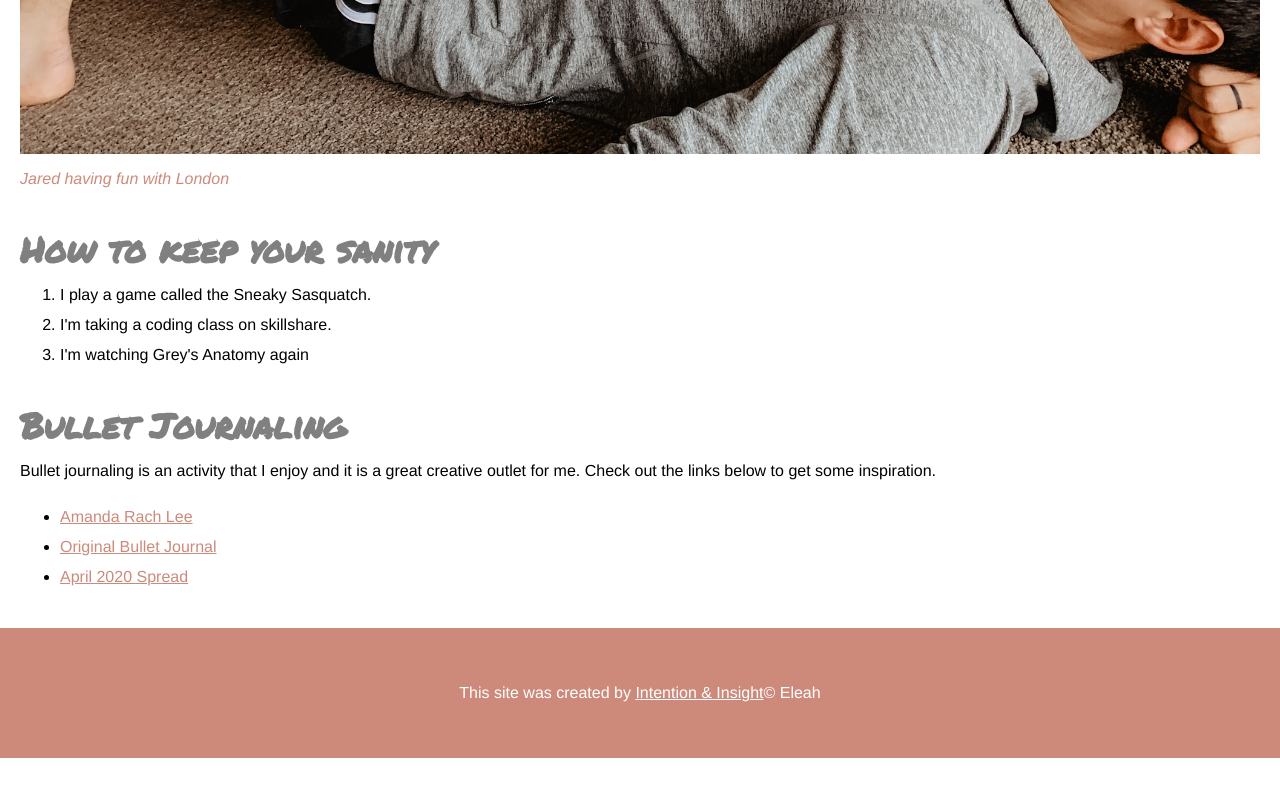
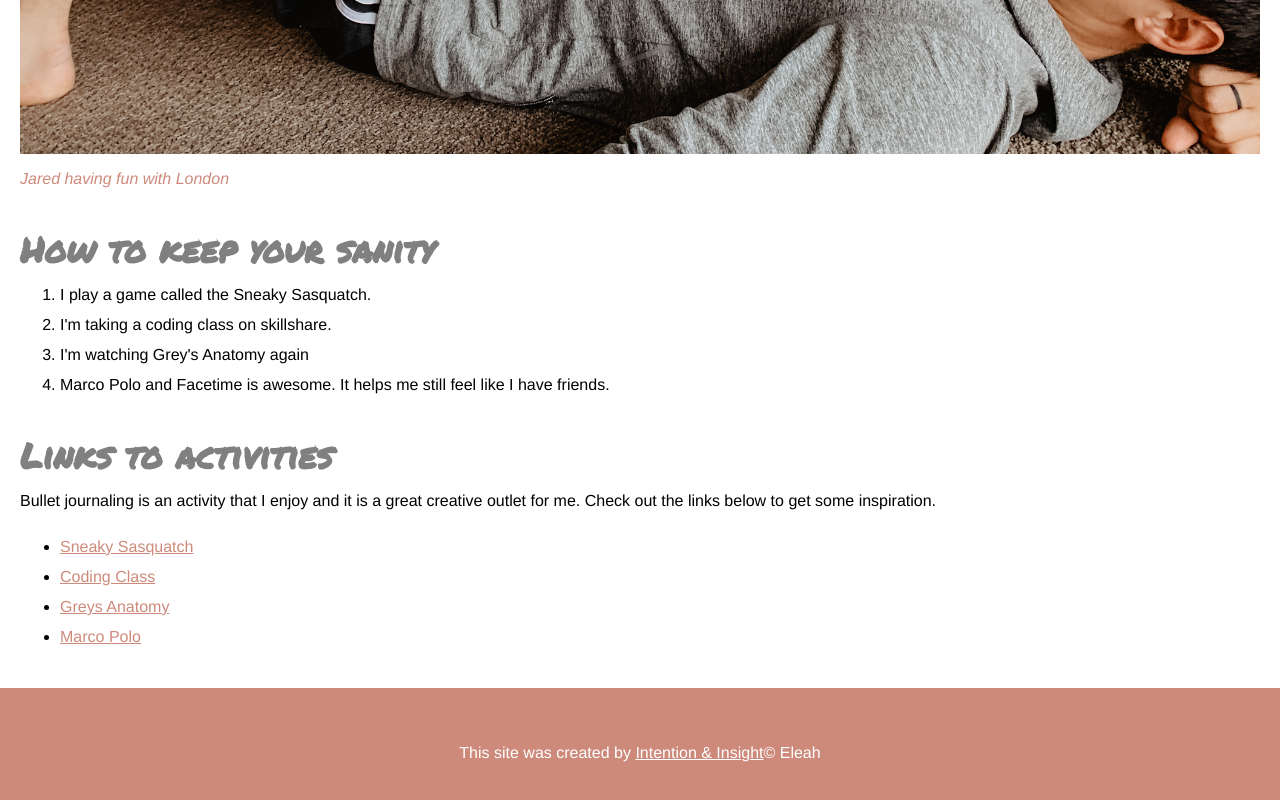
Before and after one commit to Eleahloucks/cartoon-hero, a plain HTML site: page index.html in a window 1280 px wide. Shown: the part 1607-2407 px from the top of the page. Before the commit the page ends 2365 px from the top, so only its background shows below. Drawn offline with Linux system fonts and the light colour scheme.

Commit message:
changed the links section in html

```diff
--- a/index.html
+++ b/index.html
@@ -24,14 +24,16 @@
 			<li>I play a game called the Sneaky Sasquatch.</li>
 			<li>I'm taking a coding class on skillshare.</li>
 			<li>I'm watching Grey's Anatomy again</li>
+			<li>Marco Polo and Facetime is awesome. It helps me still feel like I have friends.</li>
 		</ol>
 		<!-- Bullet Journaling -->
-		<h2>Bullet Journaling</h2>
+		<h2>Links to activities</h2>
 		<p>Bullet journaling is an activity that I enjoy and it is a great creative outlet for me. Check out the links below to get some inspiration.</p>
 		<ul>
-			<li><a target="_blank" href="https://www.amandarachlee.com/videos">Amanda Rach Lee</a></li>
-			<li><a target="_blank" href="https://bulletjournal.com">Original Bullet Journal</a></li>
-			<li><a target="_blank" href="https://www.youtube.com/watch?v=1Bw9dLUsDbM">April 2020 Spread</a></li>
+			<li><a target="_blank" href="https://www.youtube.com/watch?v=tmcufCv-99A">Sneaky Sasquatch</a></li>
+			<li><a target="_blank" href="https://www.skillshare.com/classes/Hand-Code-Your-First-Website-HTML-CSS-Basics/1575146775/projects?via=logged-in-home-your-classes&autoPlay=1">Coding Class</a></li>
+			<li><a target="_blank" href="https://www.youtube.com/watch?v=_DjWGHl5JN4">Greys Anatomy</a></li>
+			<li><a target="_blank" href="https://www.marcopolo.me">Marco Polo</a></li>
 		</ul>
 	</main>
 	<!-- Footer Element -->
```
